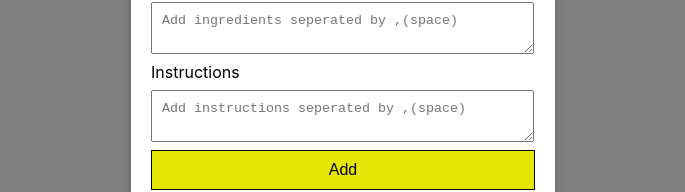
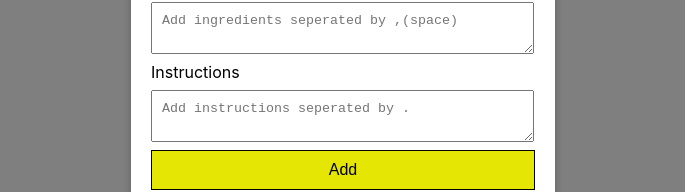
Before and after one commit to SudiptaChakraborty51/recipe-organizer, a React (Create React App) app: page / in a window 1280 px wide. Both pictures are taken after typing "Sample" into the empty fields and a click on the button "Add Recipe". Shown: the part 440-632 px from the top of the page, without its empty margins (297-982 px from the left). Built offline with nearby package versions, Linux system fonts and the light colour scheme.

Commit message:
update placeholder

```diff
--- a/src/components/RecipeModal/RecipeModal.jsx
+++ b/src/components/RecipeModal/RecipeModal.jsx
@@ -94,7 +94,7 @@ const RecipeModal = ({ addModal, setAddModal }) => {
           <textarea
             id="instructions"
             value={recipeDetails?.instructions}
-            placeholder="Add instructions seperated by ,(space)"
+            placeholder="Add instructions seperated by ."
             onChange={(e) =>
               setRecipeDetails({
                 ...recipeDetails,
```
